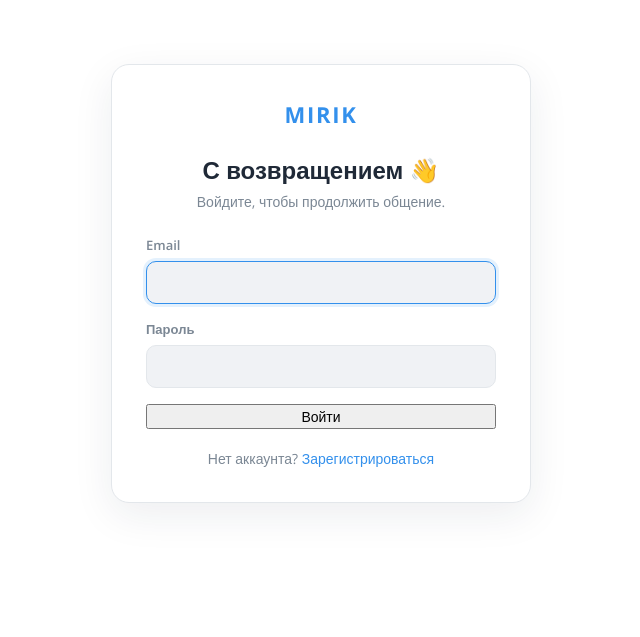
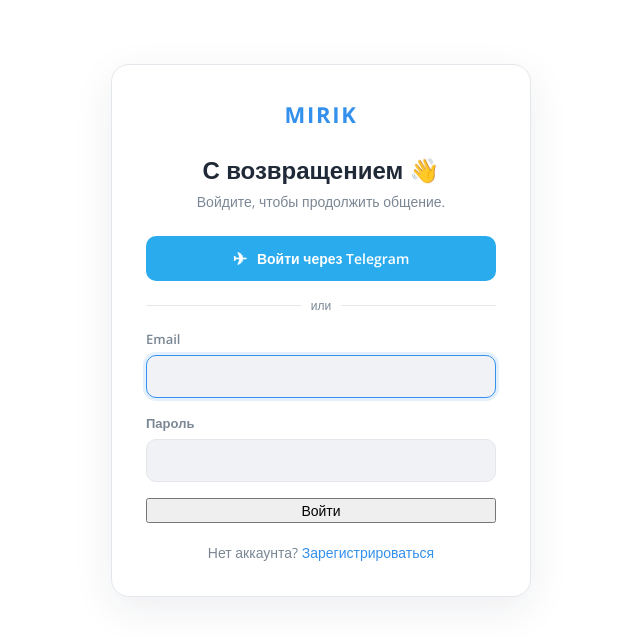
Before and after one commit to dlaksnetrogat-ux/mirik, a Flask app: page /login in a window 1280 px wide. Shown: the top 637 px of the page, without its empty margins (319-959 px from the left). Run offline with Flask 3, Linux system fonts and the light colour scheme.

Commit message:
Show Telegram login button on login page

```diff
--- a/templates/login.html
+++ b/templates/login.html
@@ -10,13 +10,11 @@
     <h1>С возвращением 👋</h1>
     <p class="muted">Войдите, чтобы продолжить общение.</p>
 
-    {% if telegram_enabled %}
-        <a href="{{ url_for('telegram_login') }}" class="telegram-login-btn">
-            <span class="telegram-icon">✈</span>
-            <span>Войти через Telegram</span>
-        </a>
-        <div class="auth-divider"><span>или</span></div>
-    {% endif %}
+    <a href="{{ url_for('telegram_login') }}" class="telegram-login-btn">
+        <span class="telegram-icon">✈</span>
+        <span>Войти через Telegram</span>
+    </a>
+    <div class="auth-divider"><span>или</span></div>
 
     <form method="POST" class="auth-form" autocomplete="on">
         <input type="hidden" name="csrf_token" value="{{ csrf_token() }}">
```
